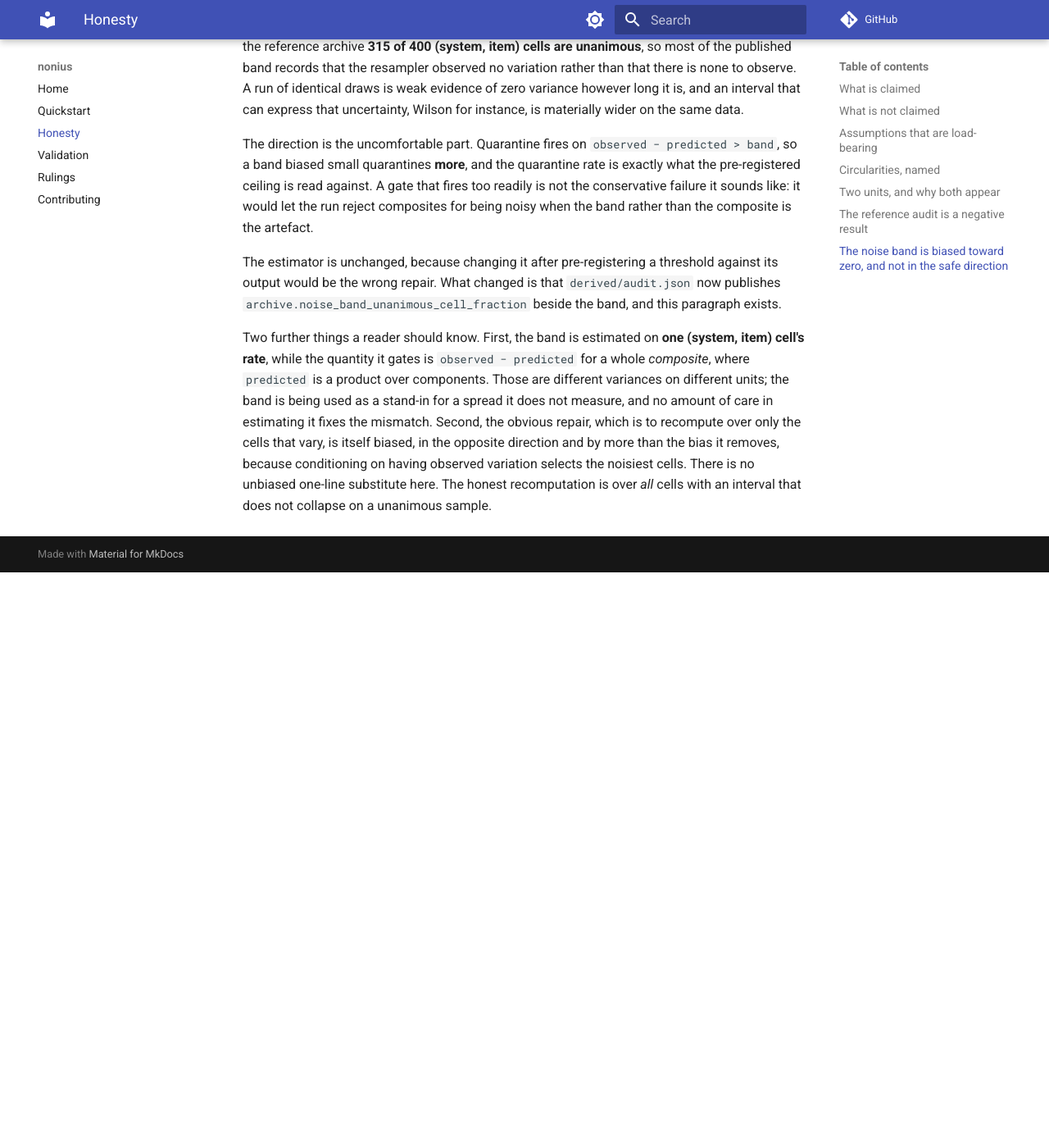
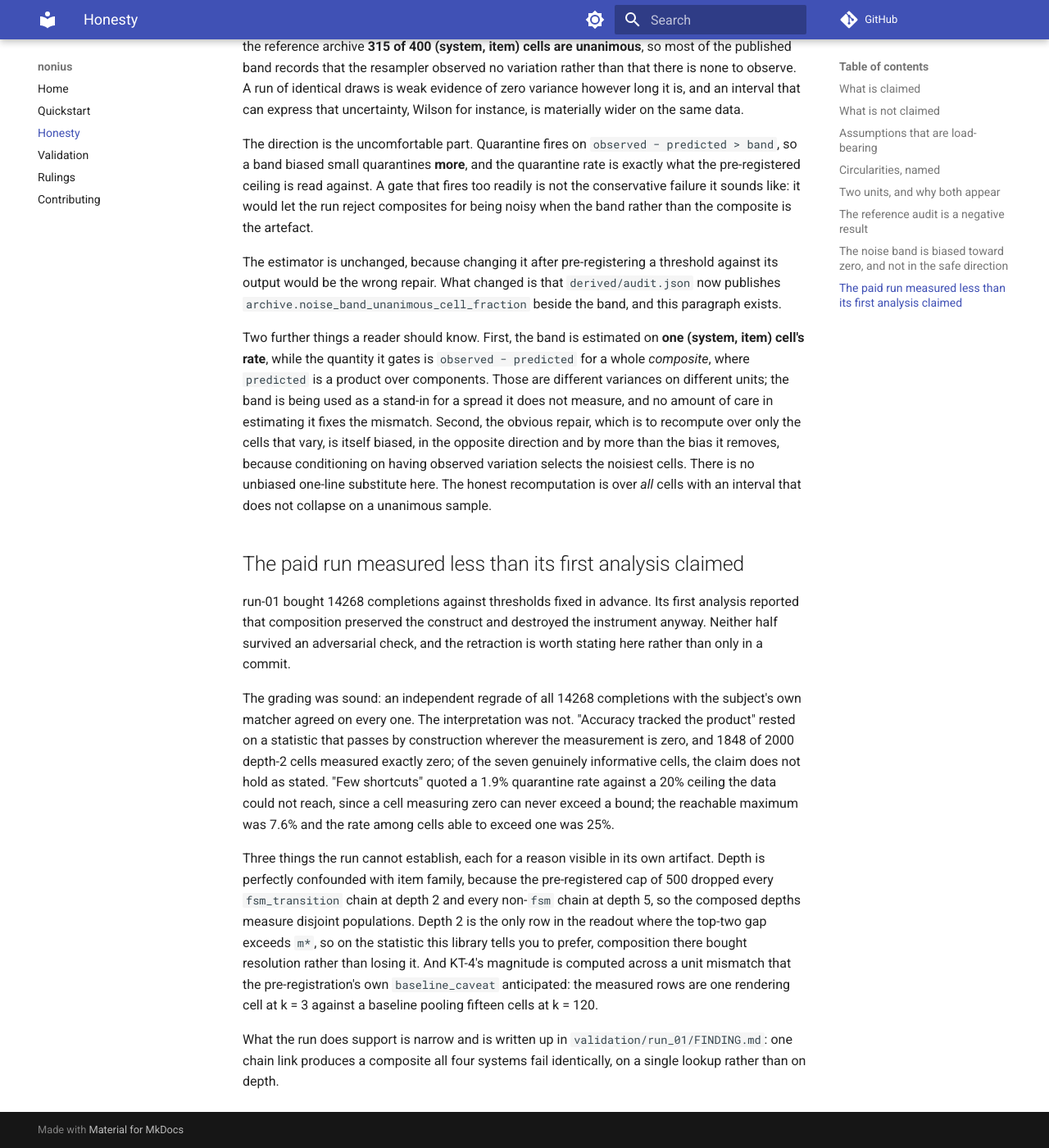
Before and after one commit to KurathSec/nonius, an MkDocs documentation site: the page built from docs/honesty.md, in a window 1280 px wide and 1400 px high, scrolled down 3674 px. Shown: the whole window at 82% size. Built offline with MkDocs 1.6.1 and Material for MkDocs 9.7.7, drawn with Linux system fonts in a browser that asks for light colours; comment, search, counter and statistics services are not loaded; before the commit the page ends 4372 px from its top, so only the background shows below that.

Commit message:
docs: carry the run's retraction into the honesty page
docs/honesty.md is where this project puts caveats that would otherwise only
exist in a commit message, so the retraction of run-01's first analysis belongs
there. The grading was sound and the interpretation was not, and both halves of
the withdrawn claim are named with the number that refuses them.

docs/validation.md transcludes FINDING.md, so the site cannot state a result the
artifact does not.

```diff
--- a/docs/honesty.md
+++ b/docs/honesty.md
@@ -168,3 +168,33 @@ which is to recompute over only the cells that vary, is itself biased, in the op
 by more than the bias it removes, because conditioning on having observed variation selects
 the noisiest cells. There is no unbiased one-line substitute here. The honest recomputation
 is over *all* cells with an interval that does not collapse on a unanimous sample.
+
+## The paid run measured less than its first analysis claimed
+
+run-01 bought 14268 completions against thresholds fixed in advance. Its first analysis
+reported that composition preserved the construct and destroyed the instrument anyway.
+Neither half survived an adversarial check, and the retraction is worth stating here
+rather than only in a commit.
+
+The grading was sound: an independent regrade of all 14268 completions with the subject's
+own matcher agreed on every one. The interpretation was not. "Accuracy tracked the
+product" rested on a statistic that passes by construction wherever the measurement is
+zero, and 1848 of 2000 depth-2 cells measured exactly zero; of the seven genuinely
+informative cells, the claim does not hold as stated. "Few shortcuts" quoted a 1.9%
+quarantine rate against a 20% ceiling the data could not reach, since a cell measuring zero
+can never exceed a bound; the reachable maximum was 7.6% and the rate among cells able to
+exceed one was 25%.
+
+Three things the run cannot establish, each for a reason visible in its own artifact.
+Depth is perfectly confounded with item family, because the pre-registered cap of 500
+dropped every `fsm_transition` chain at depth 2 and every non-`fsm` chain at depth 5, so
+the composed depths measure disjoint populations. Depth 2 is the only row in the readout
+where the top-two gap exceeds `m*`, so on the statistic this library tells you to prefer,
+composition there bought resolution rather than losing it. And KT-4's magnitude is computed
+across a unit mismatch that the pre-registration's own `baseline_caveat` anticipated: the
+measured rows are one rendering cell at k = 3 against a baseline pooling fifteen cells at
+k = 120.
+
+What the run does support is narrow and is written up in
+`validation/run_01/FINDING.md`: one chain link produces a composite all four systems fail
+identically, on a single lookup rather than on depth.
```
Also changed, not shown: docs/validation.md (+9 -0 lines).
